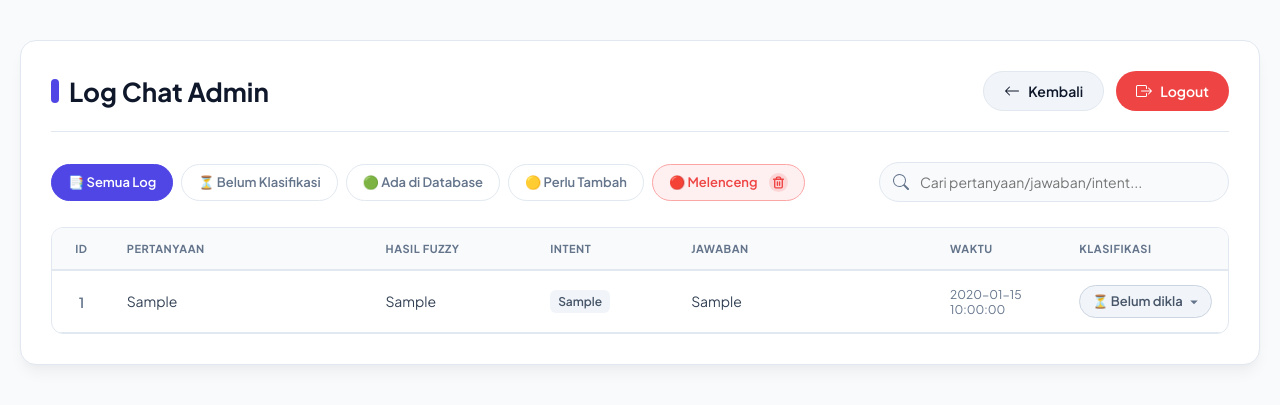
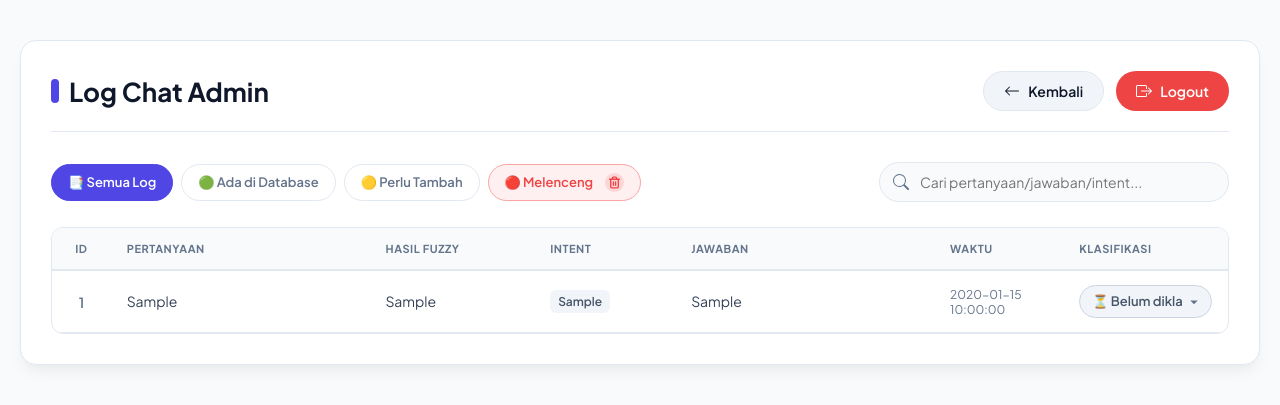
Before and after one commit to Iqbal-rgb2/chatbot_bengkel, a Flask app: page /log_chat in a window 1280 px wide. Shown: the top 405 px of the page. Run offline with Flask 3, Linux system fonts and the light colour scheme; the visitor is signed in with stand-in values (Sample User, id 1); tables that the repository leaves empty hold one stand-in row (values such as "Sample post"); parts of the project's set-up code (start-up, migrations or seed data) failed here and were passed over.

Commit message:
Remove Belum Klasifikasi filter tab from log_chat.html

```diff
--- a/web/templates/log_chat.html
+++ b/web/templates/log_chat.html
@@ -715,7 +715,6 @@
     <div class="toolbar">
         <div class="filter-tabs">
             <button class="tab-btn active" data-tab="semua">📑 Semua Log</button>
-            <button class="tab-btn" data-tab="belum">⏳ Belum Klasifikasi</button>
             <button class="tab-btn" data-tab="ada_di_database">🟢 Ada di Database</button>
             <button class="tab-btn" data-tab="lingkup_bengkel_belum_ada">🟡 Perlu Tambah</button>
             <button class="tab-btn tab-btn-melenceng" data-tab="melenceng">
```
